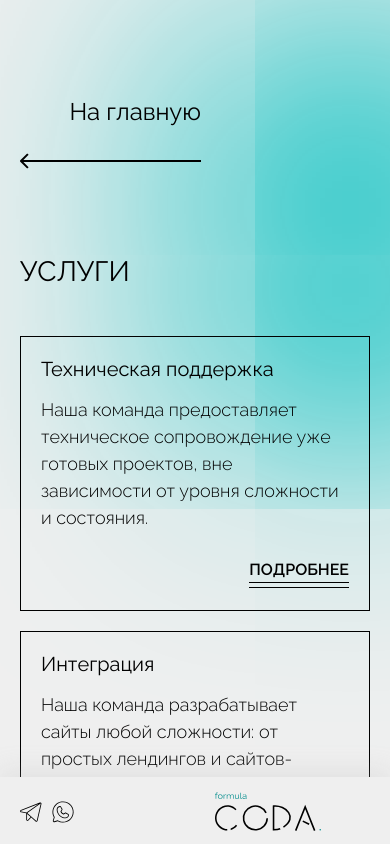
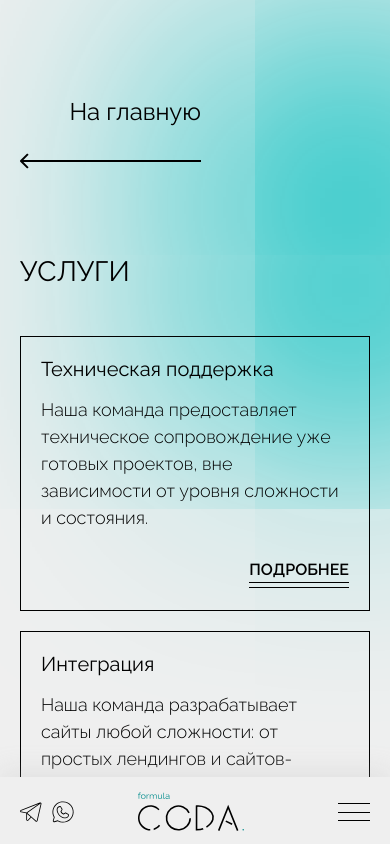
Before and after one commit to mmFafnir/test, a website: page index.html in a window 390 px wide. Shown: the top 844 px of the page. Drawn offline with nearby package versions, Linux system fonts and the light colour scheme; files whose address does not match are found by name.

Commit message:
Update index.html

```diff
--- a/index.html
+++ b/index.html
@@ -79,8 +79,12 @@
                 </a>
             </div>
         </div>
+        <div class="burger-icon">
+            <span> </span>
+        </div>
     </div>
-</header>    <main>          <div class="line-bg">
+</header>
+<div class="burger-menu"></div>    <main>          <div class="line-bg">
         <svg width="763" height="840" viewBox="0 0 763 840" fill="none" xmlns="http://www.w3.org/2000/svg">
             <path d="M267.826 256.402C306.504 220.43 356.702 199.366 409.468 196.964C462.234 194.563 514.138 210.981 555.924 243.291C597.71 275.601 626.662 321.703 637.617 373.375C648.573 425.047 640.819 478.93 615.739 525.417" stroke="#898989"/>
             <circle cx="268.128" cy="257.787" r="8.54915" transform="rotate(-32.4185 268.128 257.787)" fill="#008C8C"/>
```
